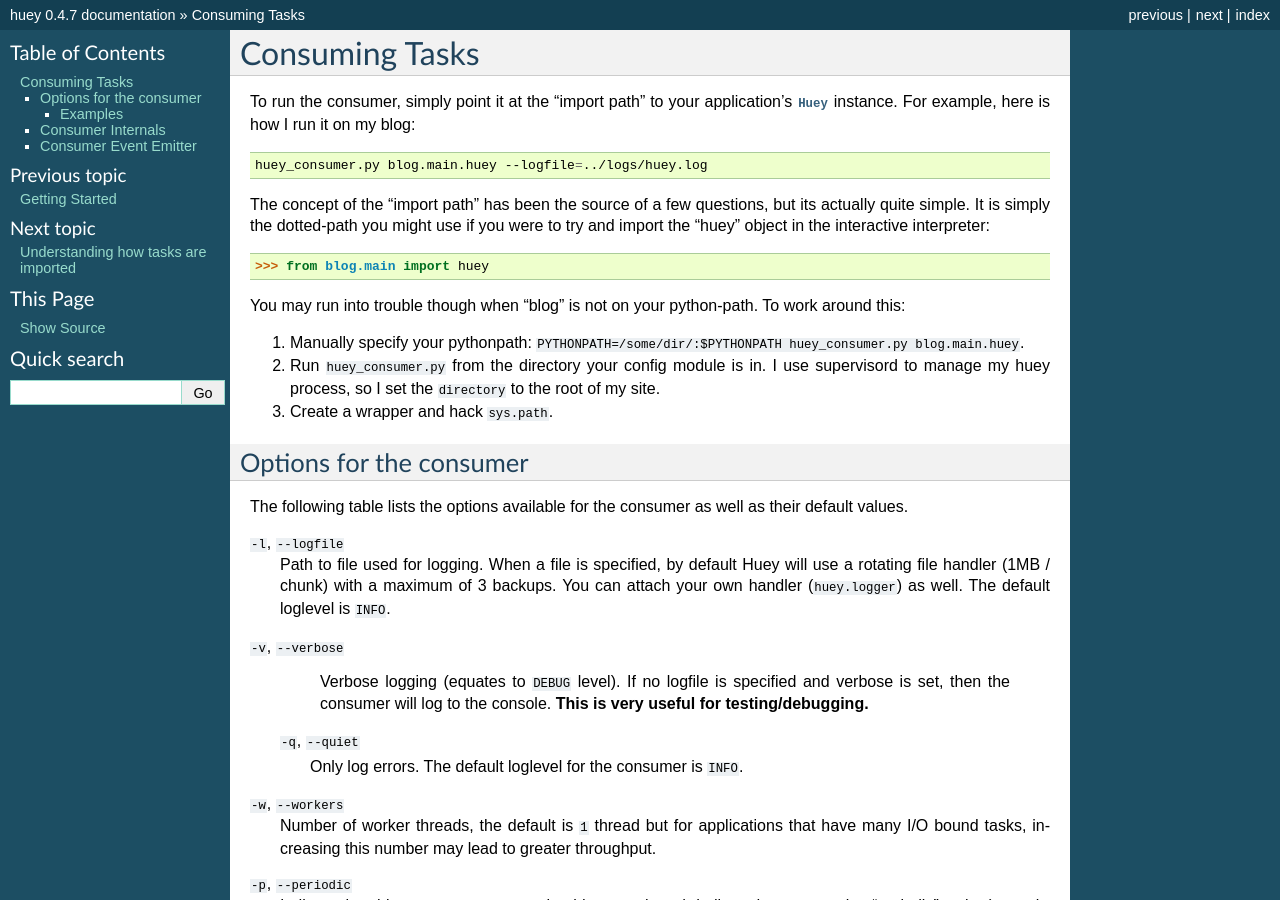
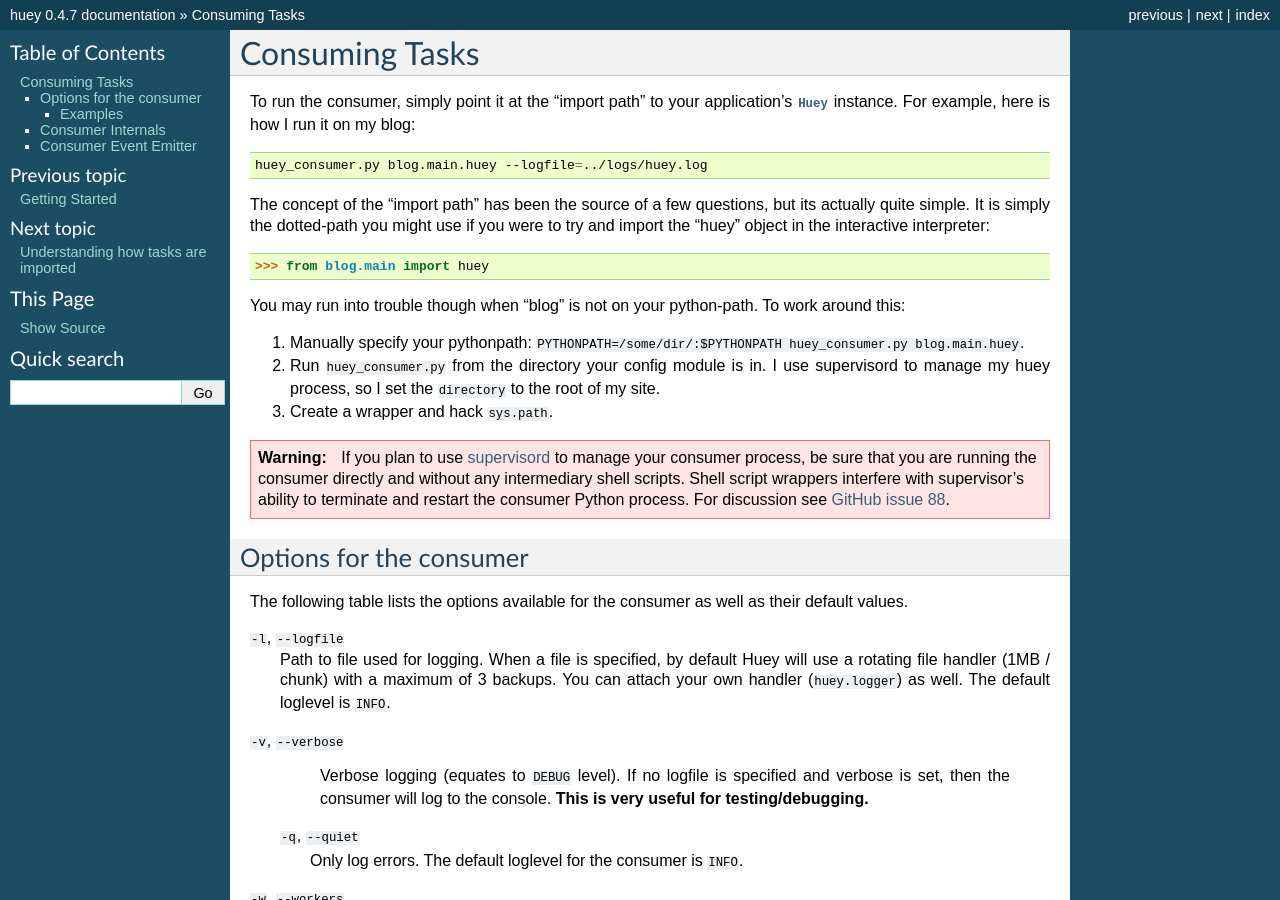
Before and after one commit to coleifer/huey, a Sphinx documentation site: the page built from docs/consumer.rst, in a window 1280 px wide and 900 px high. Built offline with Sphinx 7.4.7, drawn with Linux system fonts in a browser that asks for light colours.

Commit message:
Update docs.

```diff
--- a/docs/consumer.rst
+++ b/docs/consumer.rst
@@ -26,6 +26,9 @@ work around this:
    supervisord to manage my huey process, so I set the ``directory`` to the root
    of my site.
 3. Create a wrapper and hack ``sys.path``.
+
+.. warning::
+    If you plan to use `supervisord <http://supervisord.org/>`_ to manage your consumer process, be sure that you are running the consumer directly and without any intermediary shell scripts. Shell script wrappers interfere with supervisor's ability to terminate and restart the consumer Python process. For discussion see `GitHub issue 88 <https://github.com/coleifer/huey/issues/88>`_.
 
 Options for the consumer
 ------------------------
```
